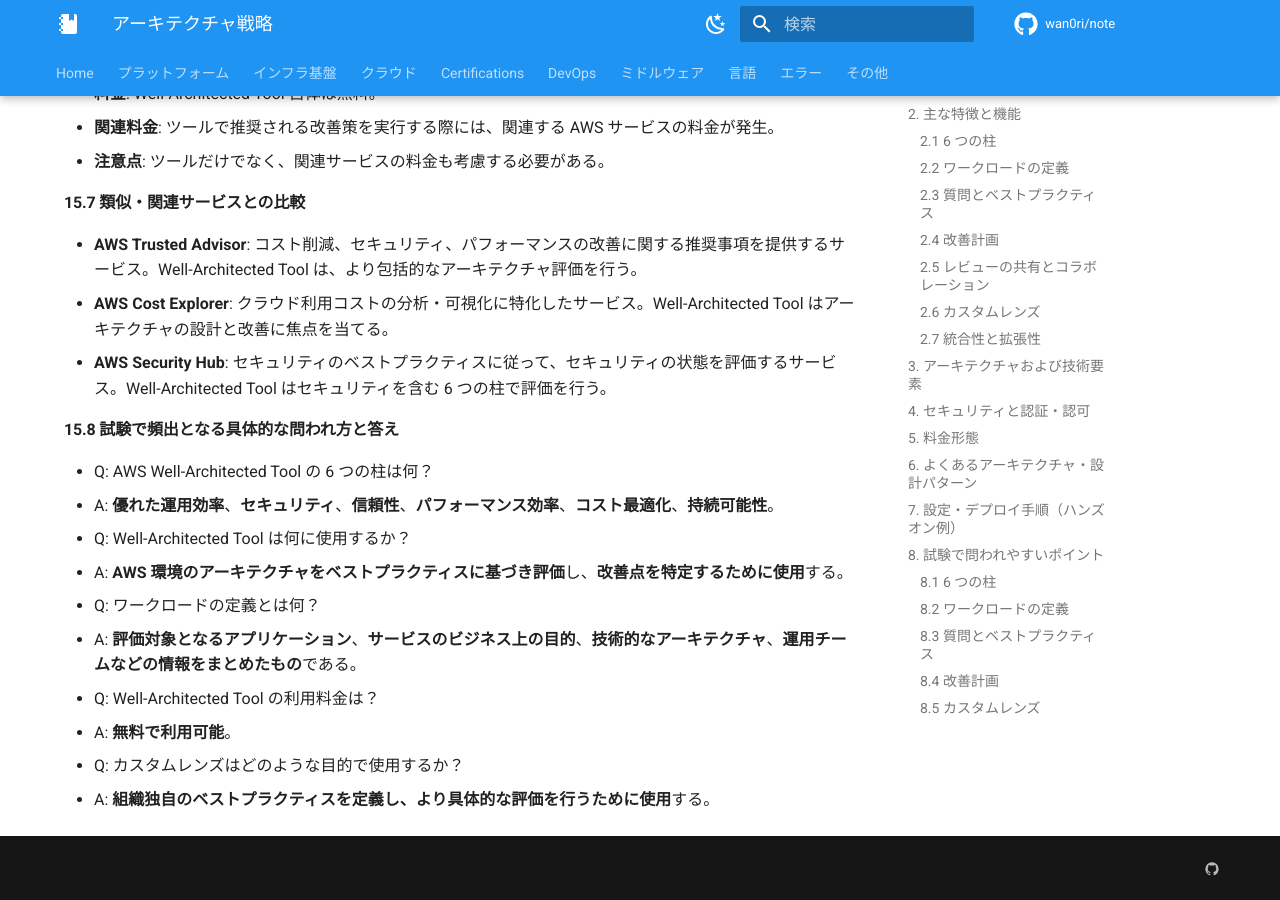
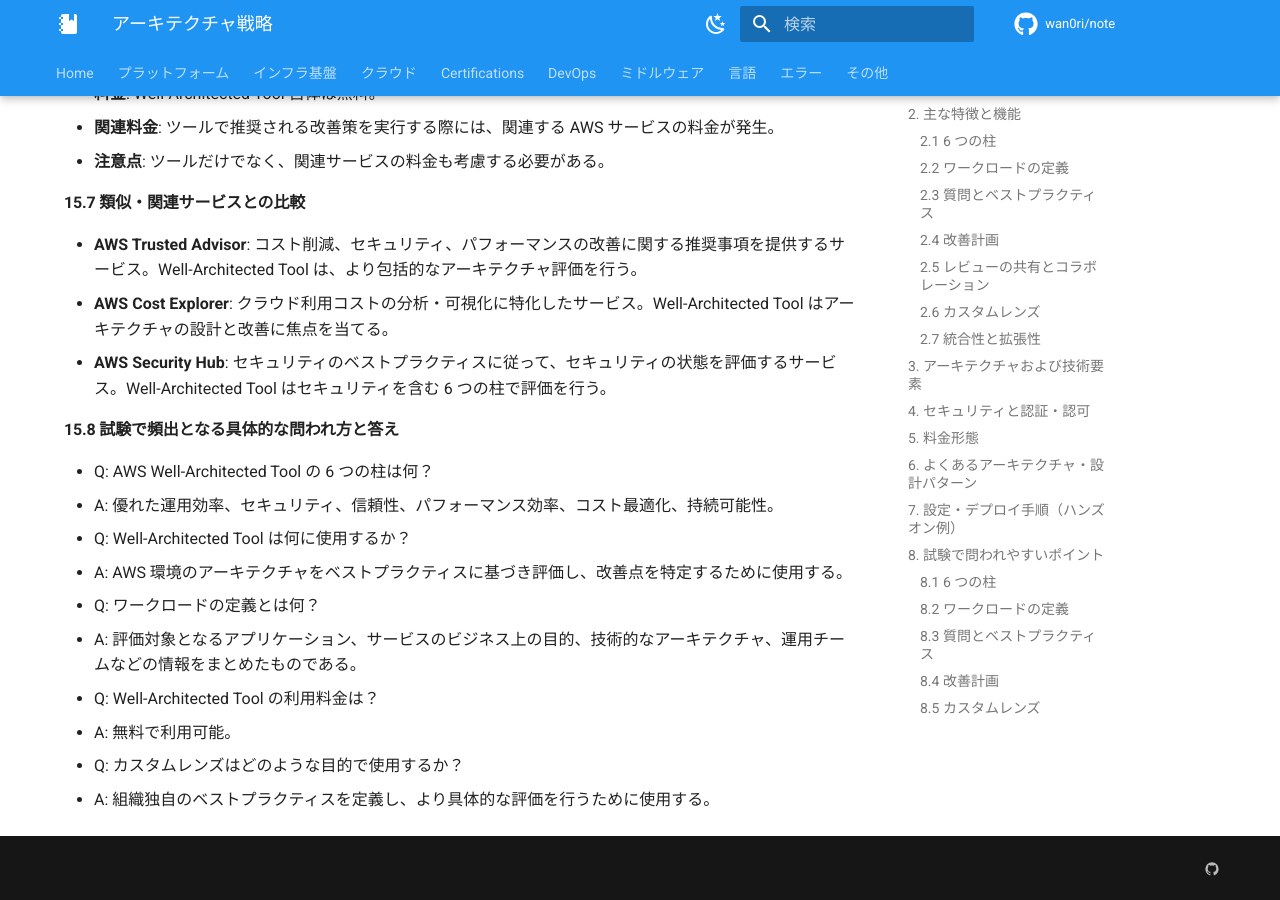
Before and after one commit to wan0ri/note, an MkDocs documentation site: the page built from docs/certifications/aws-saa/ArchitectureStrategy.md, in a window 1280 px wide and 900 px high, scrolled down 8833 px. Built offline with MkDocs 1.6.1 and Material for MkDocs 9.7.7, drawn with Linux system fonts in a browser that asks for light colours; comment, search, counter and statistics services are not loaded.

Commit message:
試験で頻出となる具体的な問われ方と答えの形式を統一し、強調表示を削除して可読性を向上

```diff
--- a/docs/certifications/aws-saa/ArchitectureStrategy.md
+++ b/docs/certifications/aws-saa/ArchitectureStrategy.md
@@ -310,12 +310,12 @@
 #### 15.8 試験で頻出となる具体的な問われ方と答え
 
 - Q: AWS Well-Architected Tool の 6 つの柱は何？
-  - A: **優れた運用効率**、**セキュリティ**、**信頼性**、**パフォーマンス効率**、**コスト最適化**、**持続可能性**。
+  - A: 優れた運用効率、セキュリティ、信頼性、パフォーマンス効率、コスト最適化、持続可能性。
 - Q: Well-Architected Tool は何に使用するか？
-  - A: **AWS 環境のアーキテクチャをベストプラクティスに基づき評価**し、**改善点を特定するために使用**する。
+  - A: AWS 環境のアーキテクチャをベストプラクティスに基づき評価し、改善点を特定するために使用する。
 - Q: ワークロードの定義とは何？
-  - A: **評価対象となるアプリケーション**、**サービスのビジネス上の目的**、**技術的なアーキテクチャ**、**運用チームなどの情報をまとめたもの**である。
+  - A: 評価対象となるアプリケーション、サービスのビジネス上の目的、技術的なアーキテクチャ、運用チームなどの情報をまとめたものである。
 - Q: Well-Architected Tool の利用料金は？
-  - A: **無料で利用可能**。
+  - A: 無料で利用可能。
 - Q: カスタムレンズはどのような目的で使用するか？
-  - A: **組織独自のベストプラクティスを定義し、より具体的な評価を行うために使用**する。
+  - A: 組織独自のベストプラクティスを定義し、より具体的な評価を行うために使用する。
```
